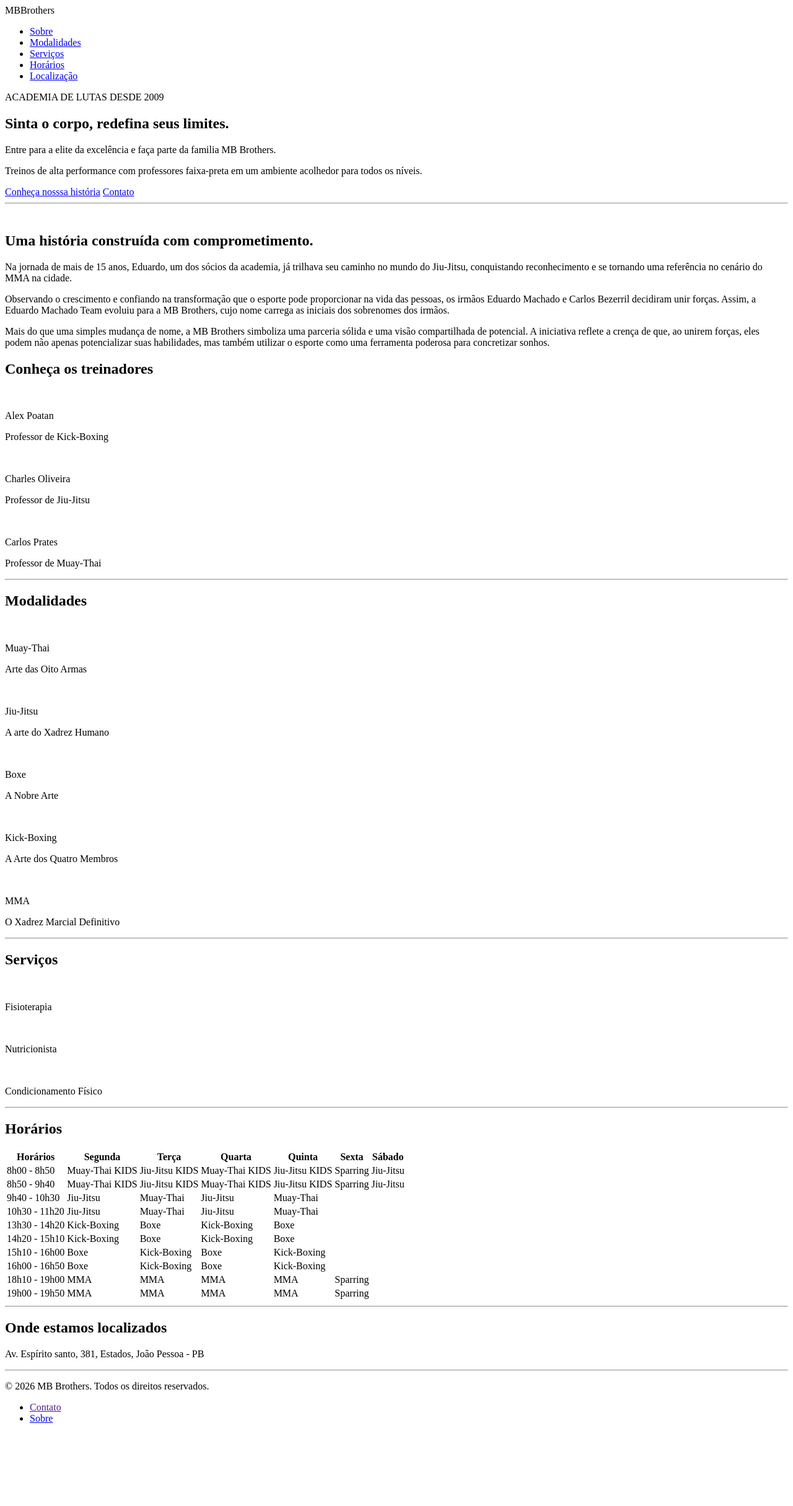
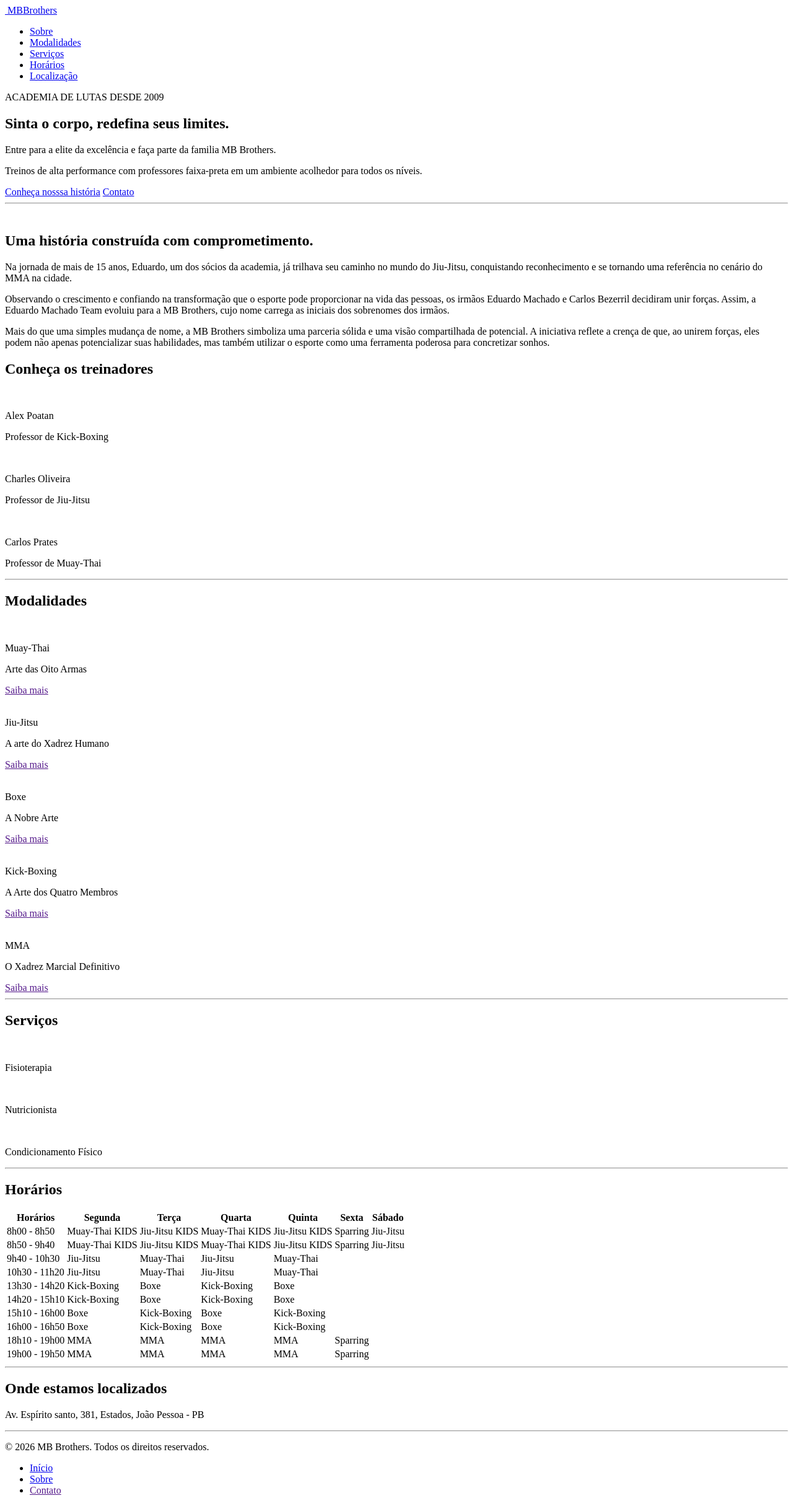
Before and after one commit to MB-Brothers-Web-Application/MB-Brothers-Web-Application, a Flask app: page / in a window 1280 px wide. Shown: the whole page at 62% size. Before the commit the page ends 2296 px from the top, so only its background shows below. Run offline with Flask 3, Linux system fonts and the light colour scheme.

Commit message:
feat/desenvolvimento-homepage: Adiciona 'Saiba mais' e link associado à logo

```diff
--- a/projeto-mb-brothers/templates/home.html
+++ b/projeto-mb-brothers/templates/home.html
@@ -2,7 +2,13 @@
 
 {% block barra_navegacao %}
 
-    <div id="logo"><span>MB</span><span class="brothers">Brothers</span></div>
+    <div id="logo">
+        <a href="#logo">
+            <img src="" alt="">
+            <!--Logo da MB Brothers-->
+            <span class="mb">MB</span><span class="brothers">Brothers</span>
+        </a>
+    </div>
     <nav>
         <ul class="items">
             <li><a href="#sobre">Sobre</a></li>
@@ -69,26 +75,31 @@
                     <img src="" alt="">
                     <p>Muay-Thai</p>
                     <p>Arte das Oito Armas</p>
+                    <a href="">Saiba mais</a>
                 </div>
                 <div class="artes-marciais">
                     <img src="" alt="">
                     <p>Jiu-Jitsu</p>
                     <p>A arte do Xadrez Humano</p>
+                    <a href="">Saiba mais</a>
                 </div>
                 <div class="artes-marciais">
                     <img src="" alt="">
                     <p>Boxe</p>
                     <p>A Nobre Arte</p>
+                    <a href="">Saiba mais</a>
                 </div>
                 <div class="artes-marciais">
                     <img src="" alt="">
                     <p>Kick-Boxing</p>
                     <p>A Arte dos Quatro Membros</p>
+                    <a href="">Saiba mais</a>
                 </div>
                 <div class="artes-marciais">
                     <img src="" alt="">
                     <p>MMA</p>
                     <p>O Xadrez Marcial Definitivo</p>
+                    <a href="">Saiba mais</a>
                 </div>
             </div>
         </section>
@@ -225,9 +236,10 @@
         </div>
         <div>
             <ul>
+                <li><a href="#logo">Início</a></li>
+                <li><a href="#sobre">Sobre</a></li>
                 <li id="contato"><a href="">Contato</a></li>
                 <!--Adicionar Whatsapp como link do contato-->
-                <li><a href="#sobre">Sobre</a></li>
             </ul>
         </div>
     </footer>
```
